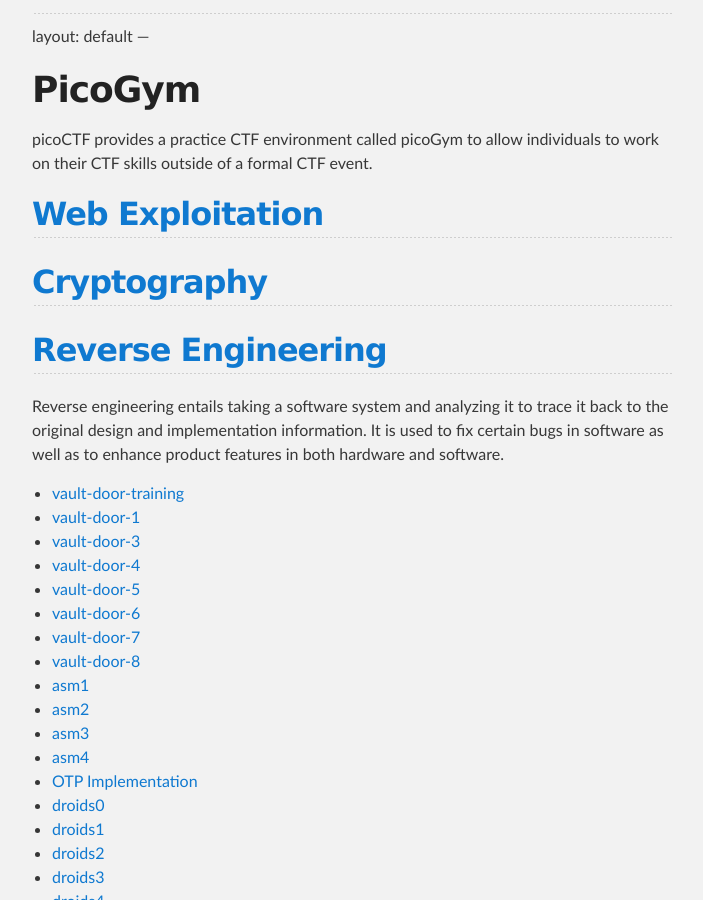
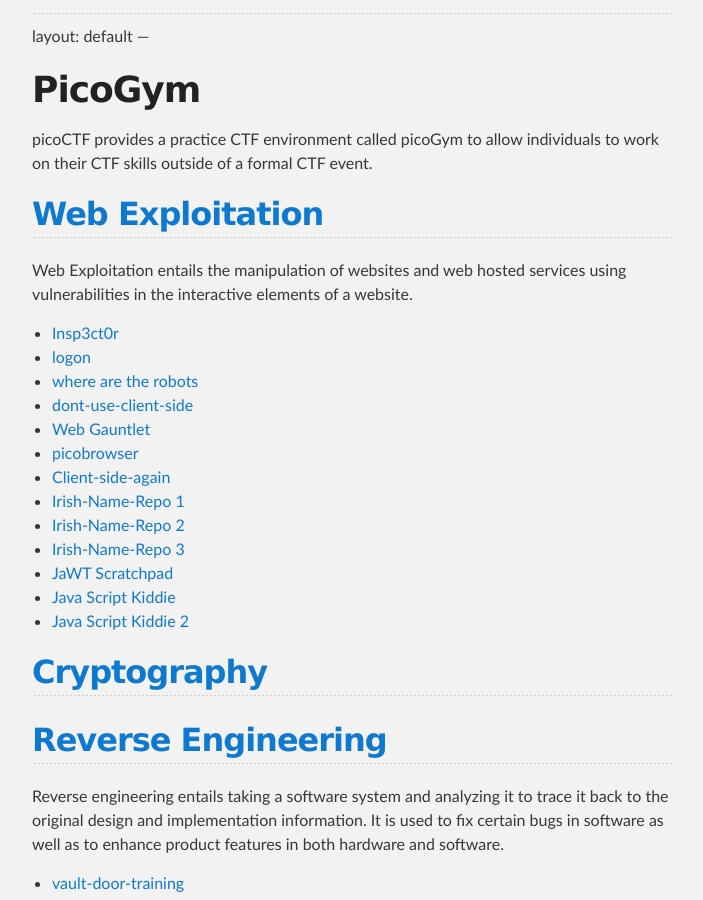
Before and after one commit to djm89uk/djm89uk.github.io, a Jekyll site: the page built from picogym.md, in a window 1280 px wide and 900 px high, scrolled down 245 px. Shown: the whole window, without its empty margins (288-991 px from the left). Built offline with Jekyll 4.4.1, drawn with Linux system fonts in a browser that asks for light colours; our own code applies the rules of GitHub Pages for plain Markdown files; Markdown is read by kramdown in place of the engine named in the settings.

Commit message:
Update picogym.md

```diff
--- a/picogym.md
+++ b/picogym.md
@@ -7,6 +7,22 @@ layout: default
 picoCTF provides a practice CTF environment called picoGym to allow individuals to work on their CTF skills outside of a formal CTF event.
 
 ## [Web Exploitation](./picogym_we.md)
+
+Web Exploitation entails the manipulation of websites and web hosted services using vulnerabilities in the interactive elements of a website.
+
+- [Insp3ct0r](./picogym_we.md#insp3ct0r)
+- [logon](./picogym_we.md#logon)
+- [where are the robots](./picogym_we.md#where-are-the-robots)
+- [dont-use-client-side](./picogym_we.md#dont-use-client-side)
+- [Web Gauntlet](./picogym_we.md#web-gauntlet)
+- [picobrowser](./picogym_we.md#picobrowser)
+- [Client-side-again](./picogym_we.md#client-side-again)
+- [Irish-Name-Repo 1](./picogym_we.md#irish-name-repo-1)
+- [Irish-Name-Repo 2](./picogym_we.md#irish-name-repo-2)
+- [Irish-Name-Repo 3](./picogym_we.md#irish-name-repo-3)
+- [JaWT Scratchpad](./picogym_we.md#jawt-scratchpad)
+- [Java Script Kiddie](./picogym_we.md#java-script-kiddie)
+- [Java Script Kiddie 2](./picogym_we.md#java-script-kiddie-2)
 
 ## [Cryptography](./picogym_c.md)
 
```
